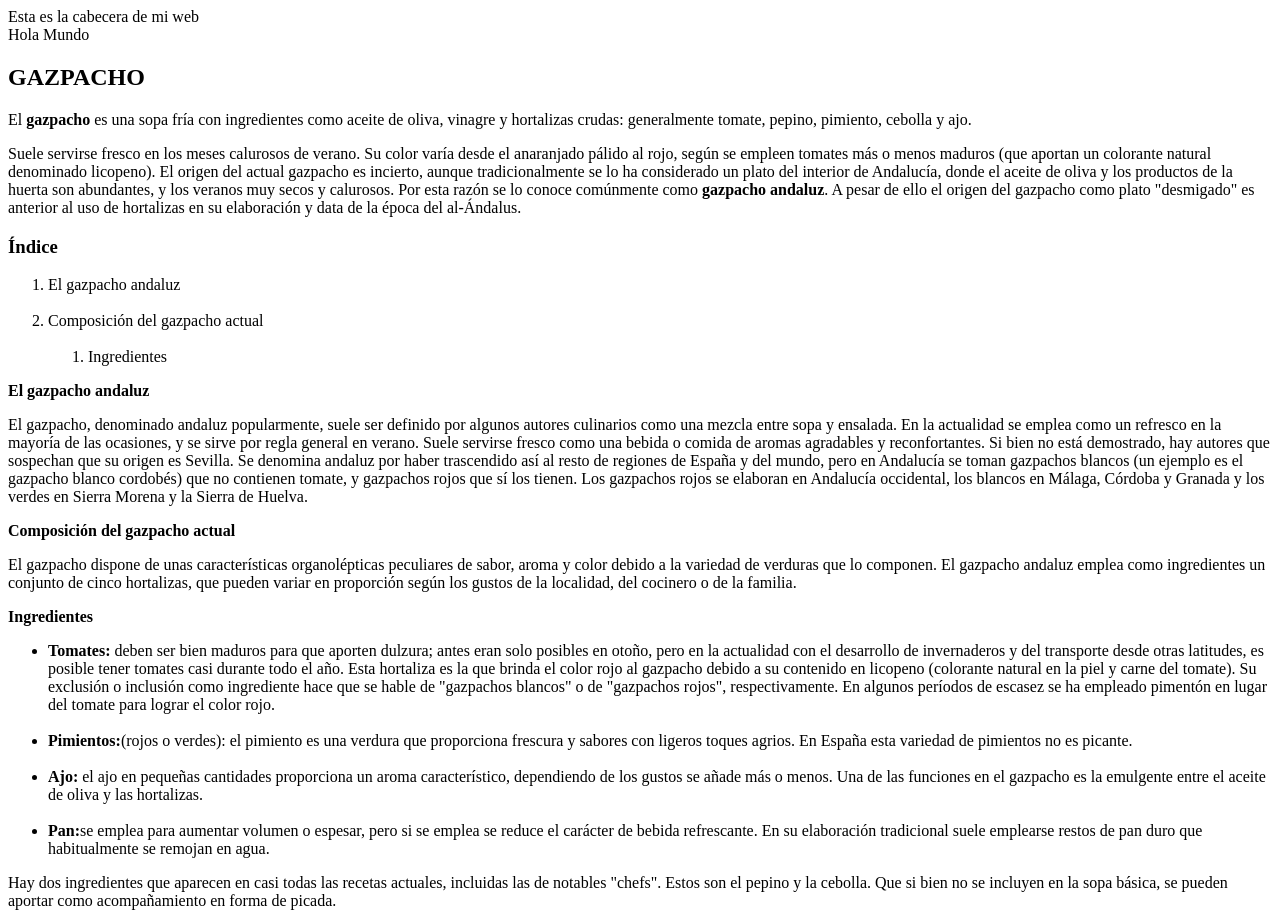
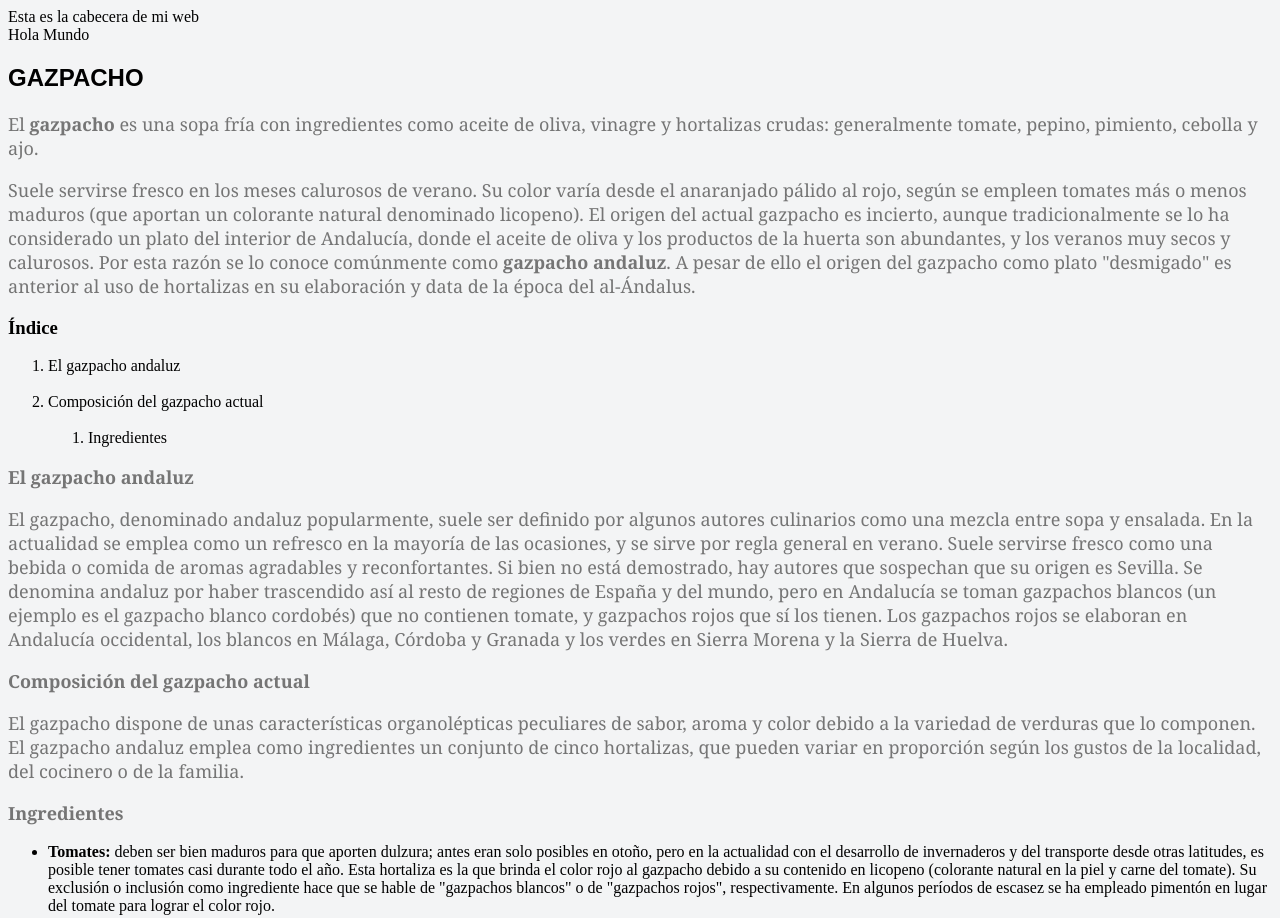
Before and after one commit to AlbaM9/Desarrollo-Web-Adalab, a plain HTML site: page modulo-1-leccion1-ejercicio-1/index.html in a window 1280 px wide. Shown: the top 918 px of the page. Drawn offline with Linux system fonts and the light colour scheme.

Commit message:
el gazpacho con hoja de estilos

```diff
--- a/modulo-1-leccion1-ejercicio-1/index.html
+++ b/modulo-1-leccion1-ejercicio-1/index.html
@@ -4,6 +4,7 @@
     <meta charset="UTF-8">
     <meta name="viewport" content="width=device-width, initial-scale=1.0">
     <title>Document</title>
+    <link rel="stylesheet" href="style.css" />
 </head>
 <body>
 <header>Esta es la cabecera de mi web
--- /dev/null
+++ b/modulo-1-leccion1-ejercicio-1/style.css
@@ -0,0 +1,18 @@
+h2 {
+    color: rgb(0, 0, 0);
+    font-family: Arial;
+    font-size: 24px;
+
+
+}
+body{
+
+    background-color: #f3f4f5;
+
+}
+p{
+
+    color: #757575;
+    font-family: Georgia;
+    font-size: 18px;
+}
```
